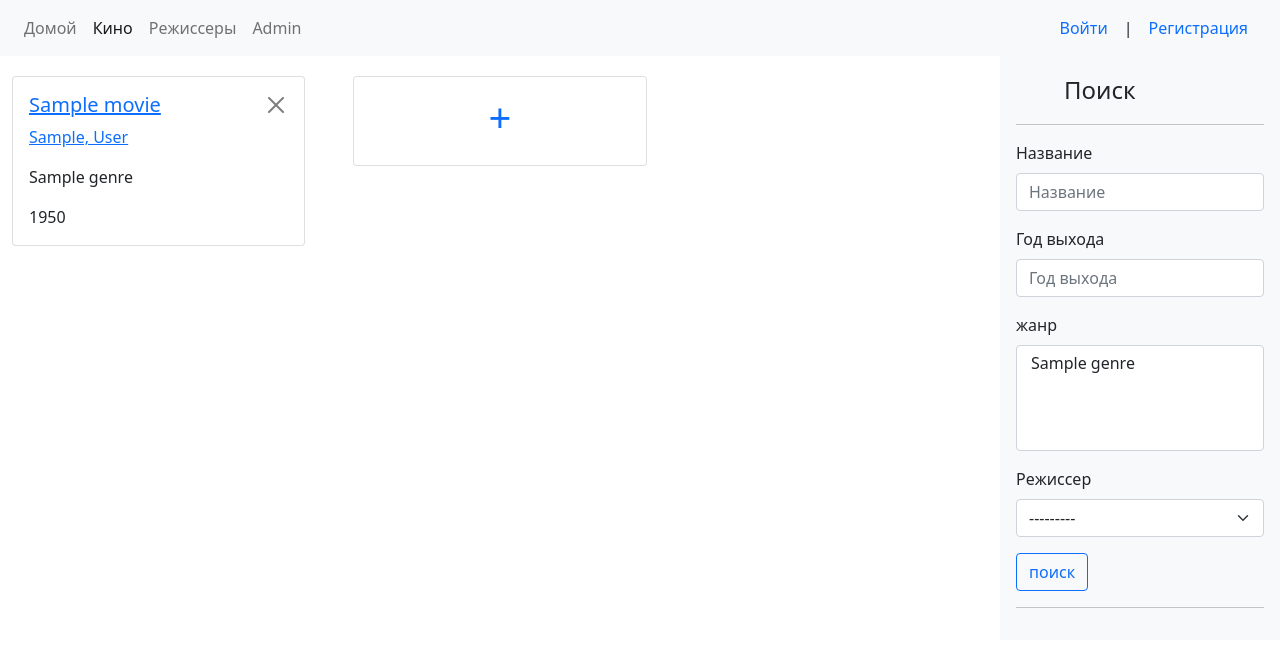
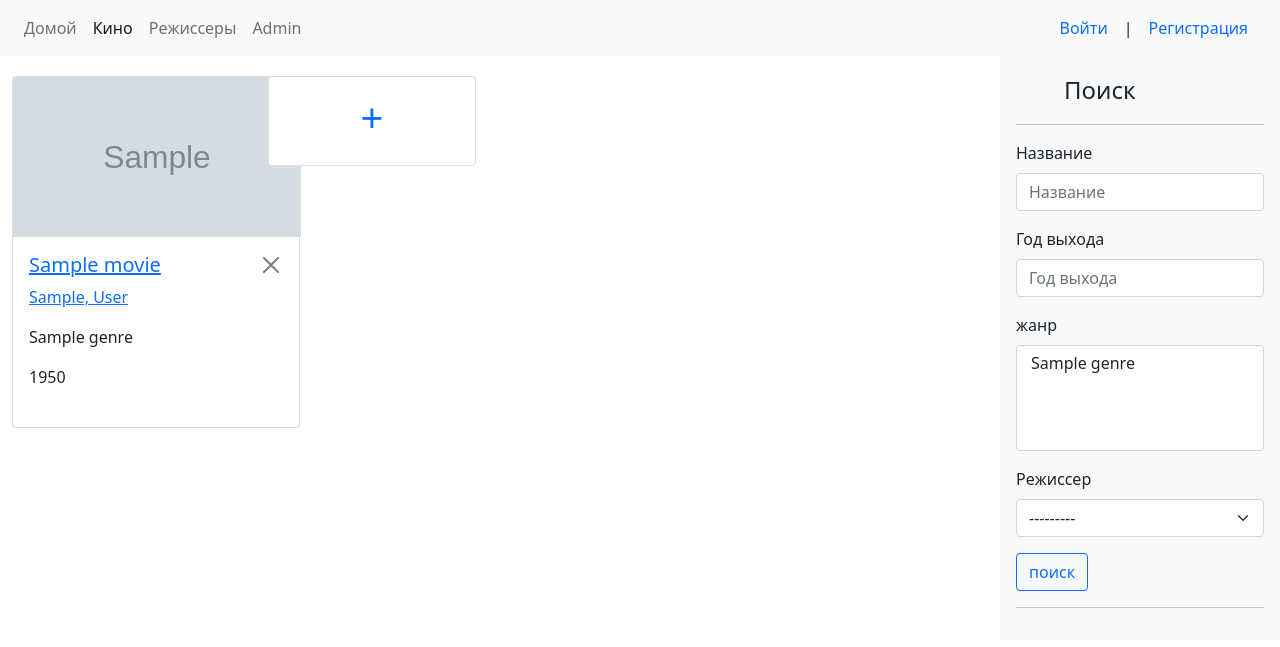
Before and after one commit to Limenomen/Django_test_project, a Django app: page /movies/ in a window 1280 px wide. Shown: the top 647 px of the page. Run offline with Django 3.2, Linux system fonts and the light colour scheme; tables that the repository leaves empty hold one stand-in row (values such as "Sample post"); grey boxes marked "Sample" are stand-in pictures; some libraries are stand-ins or nearby versions.

Commit message:
Добавлены изображения на карточках фильмов

```diff
--- a/core/admin.py
+++ b/core/admin.py
@@ -5,7 +5,6 @@ import accounts.models
 
 class DirectorAdmin(admin.ModelAdmin):
     list_display = ('first_name', 'last_name', 'date_of_birth', 'date_of_death')
-    fields = ['first_name', 'last_name', ('date_of_birth', 'date_of_death')]
 
 
 class MoviesAdmin(admin.ModelAdmin):
--- a/core/models.py
+++ b/core/models.py
@@ -17,7 +17,7 @@ class Director(models.Model):
     date_of_death = models.DateField('дата смерти', null=True, blank=True)
     country = models.CharField('страна', max_length=32, null=True, blank=True)
     biography = models.TextField('биография', max_length=4096, null=True, blank=True)
-    image = models.ImageField('Изображение', upload_to='media/directors/', blank=True)
+    image = models.ImageField('Изображение', upload_to='directors/', blank=True)
 
     def __str__(self):
         return f"{self.first_name}, {self.last_name}"
@@ -31,7 +31,7 @@ class Movie(models.Model):
     director = models.ForeignKey('Director', on_delete=models.SET_NULL, null=True)
     description = models.TextField('описание', max_length=4096, blank=True)
     genre = models.ManyToManyField(Genre)
-    image = models.ImageField('Изображение', upload_to='media/movies/', blank=True)
+    image = models.ImageField('Изображение', upload_to='movies/', blank=True)
 
     YEAR_CHOICES = [(year, year) for year in range(1950, (datetime.now().year + 5))]
     release_date = models.IntegerField('год выхода', choices=YEAR_CHOICES, default=2000, blank=True)
--- a/core/templates/core/movies.html
+++ b/core/templates/core/movies.html
@@ -1,12 +1,15 @@
 {% extends 'core/index.html' %}
-
 {% block content %}
+<style>
+    .gallery5 img { width: 150px; height: 150px; object-fit: cover; }
+</style>
 <p class="tab"></p>
 <div class="container">
-    <div class="row row-cols-1 row-cols-md-3 g-5">
+    <div class="row row-cols-1 row-cols-md-4 g-5">
         {% for movie in movie_list %}
         <div class="col">
-            <div class="card">
+            <div class="card" style="width: 18rem; height: 22rem">
+                <img class="card-img-top" src="{{ movie.image.url }}" style="width: 18rem; height: 10rem; object-fit: cover;">
                 <div class="card-body">
                     <button aria-label="Close" class="btn-close"
                             onclick="location.href='{% url 'core:movie_delete' movie.pk%}'"
--- a/test_project/settings.py
+++ b/test_project/settings.py
@@ -39,6 +39,7 @@ INSTALLED_APPS = [
     'django.contrib.staticfiles',
     'bootstrap5',
     'django_filters',
+    'sorl.thumbnail',
     'core',
     'accounts',
 ]
@@ -142,6 +143,9 @@ USE_TZ = True
 
 STATIC_URL = '/static/'
 
+MEDIA_URL = '/media/'
+MEDIA_ROOT = os.path.join(BASE_DIR, 'media/')
+
 # Default primary key field type
 # https://docs.djangoproject.com/en/3.2/ref/settings/#default-auto-field
 
--- a/test_project/urls.py
+++ b/test_project/urls.py
@@ -28,3 +28,4 @@ urlpatterns = [
 
 if settings.DEBUG:
     urlpatterns += static('node_modules', document_root=os.path.join(settings.BASE_DIR, 'node_modules'))
+    urlpatterns += static(settings.MEDIA_URL, document_root=settings.MEDIA_ROOT)
```
